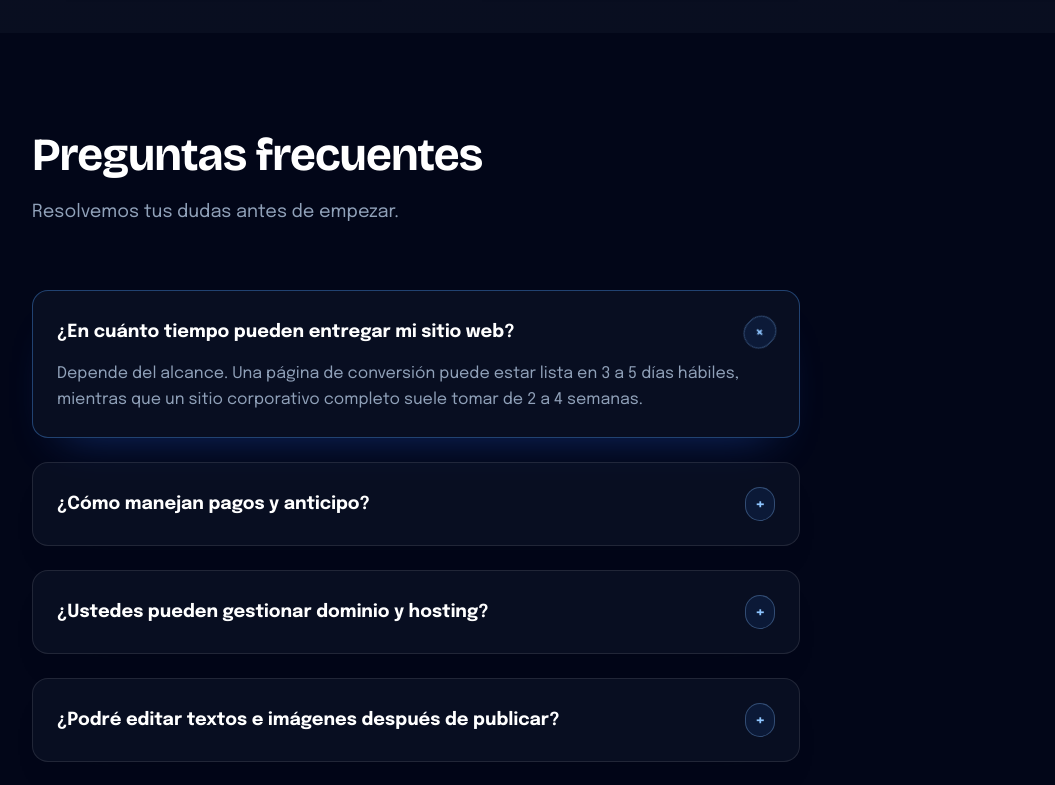
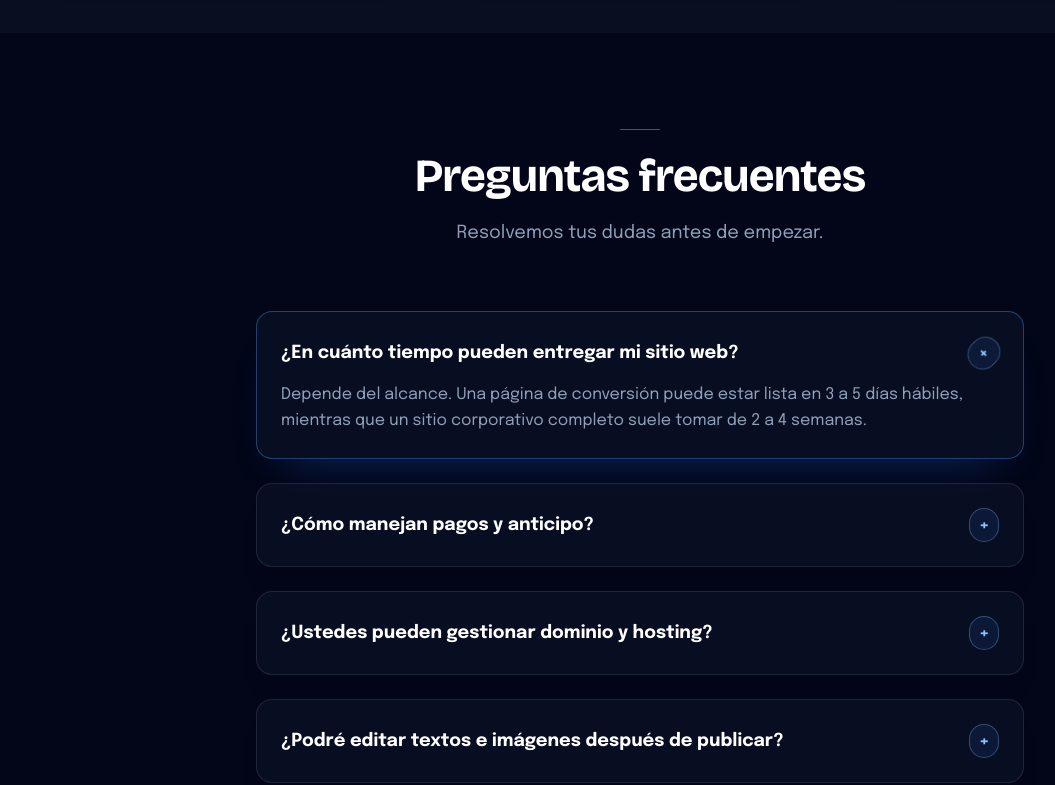
Before and after one commit to FeMizo/AionSite, a Next.js app: page / in a window 1280 px wide. Shown: the part 5920-6705 px from the top of the page, without its empty margins (0-1055 px from the left). Built offline with nearby package versions, Linux system fonts and the light colour scheme; no server answers.

Commit message:
:hammer: V1.17.12 Update general

```diff
--- a/package.json
+++ b/package.json
@@ -1,7 +1,7 @@
 {
   "name": "aionsite",
   "private": true,
-  "version": "1.17.11",
+  "version": "1.17.12",
   "type": "module",
   "scripts": {
     "dev": "next dev --port=2666 --hostname=0.0.0.0",
--- a/src/components/sections/FAQ.tsx
+++ b/src/components/sections/FAQ.tsx
@@ -19,11 +19,11 @@
         <SectionHeading
           title="Preguntas frecuentes"
           subtitle="Resolvemos tus dudas antes de empezar."
-          centered={false}
+          centered={true}
           className="mb-12"
         />
 
-        <div className="max-w-3xl space-y-6">
+        <div className="max-w-3xl mx-auto space-y-6">
           {data.map((faq, index) => {
             const isOpen = openIndex === index;
             const answerId = `faq-answer-${index}`;
```
Also changed, not shown: 1 other file (tests, documents, lock files or other folders).
